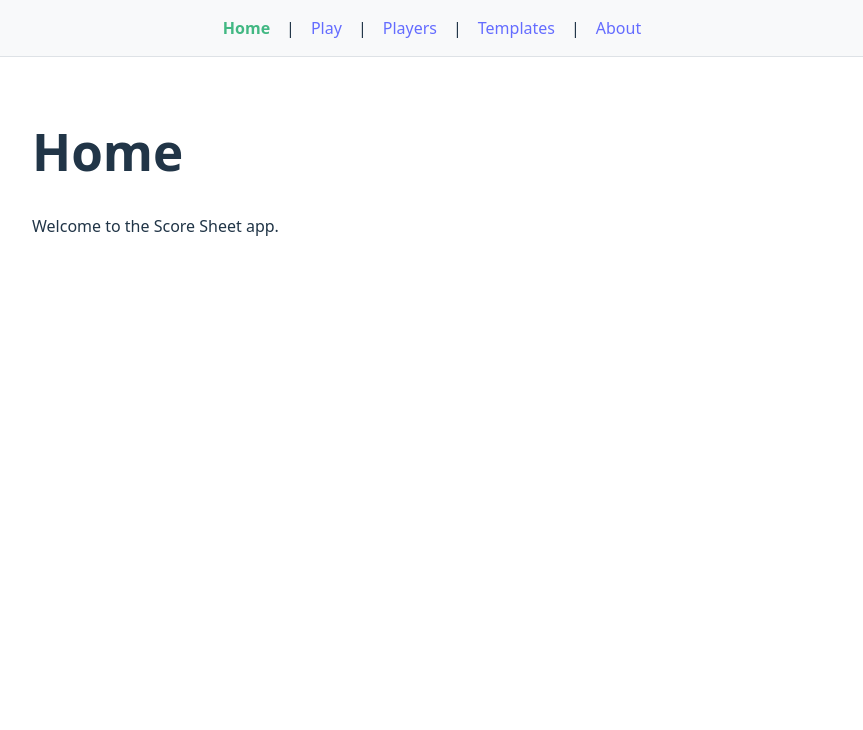
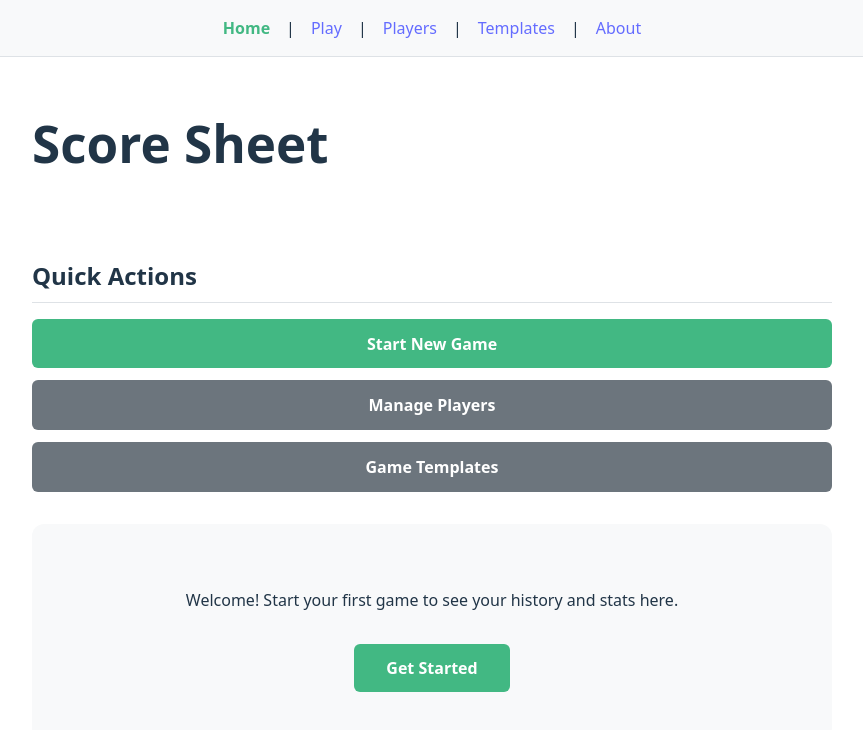
Before and after one commit to wynsome-apps/score-sheet, a Vue app: page / in a window 1280 px wide. Shown: the top 730 px of the page, without its empty margins (208-1071 px from the left). Built offline with nearby package versions, Linux system fonts and the light colour scheme.

Commit message:
phase 5: dashboard

```diff
--- a/src/App.vue
+++ b/src/App.vue
@@ -19,18 +19,39 @@ header {
   padding: 1rem;
   background-color: #f8f9fa;
   border-bottom: 1px solid #dee2e6;
+  position: sticky;
+  top: 0;
+  z-index: 100;
 }
 
 nav {
   display: flex;
   gap: 1rem;
   justify-content: center;
+  flex-wrap: wrap;
 }
 
 main {
-  padding: 2rem;
+  padding: 1.5rem;
   max-width: 800px;
   margin: 0 auto;
+  min-height: calc(100vh - 80px);
+}
+
+@media (prefers-color-scheme: dark) {
+  header {
+    background-color: #1a1a1a;
+    border-bottom-color: #333;
+  }
+}
+
+@media (max-width: 480px) {
+  main {
+    padding: 1rem;
+  }
+  nav {
+    gap: 0.5rem;
+  }
 }
 
 .router-link-active {
--- /dev/null
+++ b/src/stores/gameHistory.js
@@ -0,0 +1,37 @@
+import { defineStore } from 'pinia'
+import { ref, computed } from 'vue'
+
+export const useGameHistoryStore = defineStore('gameHistory', () => {
+  const history = ref(JSON.parse(localStorage.getItem('gameHistory') || '[]'))
+
+  function addGame(game) {
+    history.value.unshift(game)
+    // Keep last 100 games
+    if (history.value.length > 100) {
+      history.value = history.value.slice(0, 100)
+    }
+    saveToLocalStorage()
+  }
+
+  function saveToLocalStorage() {
+    localStorage.setItem('gameHistory', JSON.stringify(history.value))
+  }
+
+  const lastFiveGames = computed(() => history.value.slice(0, 5))
+
+  const topPlayers = computed(() => {
+    const playerCounts = {}
+    history.value.forEach(game => {
+      game.players.forEach(player => {
+        playerCounts[player.name] = (playerCounts[player.name] || 0) + 1
+      })
+    })
+
+    return Object.entries(playerCounts)
+      .map(([name, count]) => ({ name, count }))
+      .sort((a, b) => b.count - a.count)
+      .slice(0, 5)
+  })
+
+  return { history, addGame, lastFiveGames, topPlayers }
+})
--- a/src/stores/gameSession.js
+++ b/src/stores/gameSession.js
@@ -1,9 +1,11 @@
 import { defineStore } from 'pinia'
 import { ref, computed } from 'vue'
 import { nanoid } from 'nanoid'
+import { useGameHistoryStore } from './gameHistory'
 
 export const useGameSessionStore = defineStore('gameSession', () => {
   const activeGame = ref(JSON.parse(localStorage.getItem('activeGame') || 'null'))
+  const historyStore = useGameHistoryStore()
 
   function startGame(template, selectedPlayers) {
     activeGame.value = {
@@ -46,12 +48,28 @@ export const useGameSessionStore = defineStore('gameSession', () => {
     activeGame.value.isFinished = true
     activeGame.value.endTime = new Date().toISOString()
 
-    // Save to history (Phase 5 will use this, but good to have)
-    const history = JSON.parse(localStorage.getItem('gameHistory') || '[]')
-    history.unshift(activeGame.value)
-    localStorage.setItem('gameHistory', JSON.stringify(history.slice(0, 50))) // Keep last 50
+    // Calculate final scores and winner
+    const gameTotals = totals.value
+    activeGame.value.players.forEach((p, i) => {
+      p.totalScore = gameTotals[i]
+    })
 
-    saveToLocalStorage()
+    const scoringType = activeGame.value.template.scoringType
+    let winner
+    if (scoringType === 'reverse') {
+      // Lowest score wins
+      winner = activeGame.value.players.reduce((min, p) => p.totalScore < min.totalScore ? p : min, activeGame.value.players[0])
+    } else {
+      // Highest score wins
+      winner = activeGame.value.players.reduce((max, p) => p.totalScore > max.totalScore ? p : max, activeGame.value.players[0])
+    }
+    activeGame.value.winner = winner
+
+    // Save to history
+    historyStore.addGame({ ...activeGame.value })
+
+    activeGame.value = null
+    localStorage.removeItem('activeGame')
   }
 
   function cancelGame() {
--- a/src/views/GameTemplatesView.vue
+++ b/src/views/GameTemplatesView.vue
@@ -115,6 +115,18 @@ const deleteTemplate = (id) => {
 
 .add-btn {
   margin-bottom: 1rem;
+  background-color: #42b883;
+  color: white;
+  width: 100%;
+  padding: 1rem;
+  font-size: 1.1rem;
+}
+
+section {
+  background-color: #f8f9fa;
+  padding: 1.5rem;
+  border-radius: 8px;
+  border: 1px solid #dee2e6;
 }
 
 ul {
@@ -125,6 +137,10 @@ ul {
 li {
   padding: 1rem 0;
   border-bottom: 1px solid #eee;
+}
+
+li:last-child {
+  border-bottom: none;
 }
 
 .template-item {
@@ -141,15 +157,77 @@ li {
 
 .form-container {
   padding: 1.5rem;
-  border: 1px solid #ddd;
+  border: 1px solid #dee2e6;
   border-radius: 8px;
-  background-color: #f9f9f9;
+  background-color: #f8f9fa;
   color: #213547;
 }
 
+.form-group {
+  margin-bottom: 1.5rem;
+  display: flex;
+  flex-direction: column;
+  gap: 0.5rem;
+}
+
+label {
+  font-weight: bold;
+}
+
+.radio-group {
+  display: flex;
+  flex-direction: column;
+  gap: 0.75rem;
+}
+
+.radio-group label {
+  font-weight: normal;
+  display: flex;
+  align-items: center;
+  gap: 0.5rem;
+  padding: 0.5rem;
+  border: 1px solid #ccc;
+  border-radius: 4px;
+  background: white;
+  cursor: pointer;
+}
+
+input[id="name"] {
+  padding: 0.75rem;
+  border: 1px solid #ccc;
+  border-radius: 4px;
+  font-size: 1rem;
+}
+
+.form-actions {
+  display: flex;
+  gap: 0.5rem;
+  margin-top: 1rem;
+}
+
+.form-actions button {
+  flex: 1;
+  padding: 0.8rem;
+}
+
+button[type="submit"] {
+  background-color: #42b883;
+  color: white;
+}
+
+.actions {
+  display: flex;
+  gap: 0.5rem;
+}
+
+.delete-btn {
+  background-color: #e74c3c;
+  color: white;
+}
+
 @media (prefers-color-scheme: dark) {
-  .form-container {
-    background-color: #1a1a1a;
+  section, .form-container {
+    background-color: #2a2a2a;
     color: rgba(255, 255, 255, 0.87);
     border-color: #444;
   }
@@ -161,51 +239,16 @@ li {
   li {
     border-bottom-color: #333;
   }
-}
 
-.form-group {
-  margin-bottom: 1rem;
-  display: flex;
-  flex-direction: column;
-  gap: 0.5rem;
-}
+  .radio-group label {
+    background: #333;
+    border-color: #555;
+  }
 
-.radio-group {
-  display: flex;
-  flex-direction: column;
-  gap: 0.5rem;
-}
-
-.radio-group label {
-  font-weight: normal;
-  display: flex;
-  align-items: center;
-  gap: 0.5rem;
-}
-
-input[type="text"] {
-  padding: 0.5rem;
-  border: 1px solid #ccc;
-  border-radius: 4px;
-}
-
-.form-actions {
-  display: flex;
-  gap: 0.5rem;
-  margin-top: 1rem;
-}
-
-.actions {
-  display: flex;
-  gap: 0.5rem;
-}
-
-.delete-btn {
-  background-color: #ff4d4d;
-  color: white;
-}
-
-.delete-btn:hover {
-  background-color: #ff3333;
+  input[id="name"] {
+    background-color: #333;
+    border-color: #555;
+    color: white;
+  }
 }
 </style>
--- a/src/views/HomeView.vue
+++ b/src/views/HomeView.vue
@@ -1,6 +1,244 @@
+<script setup>
+import { computed } from 'vue'
+import { useRouter } from 'vue-router'
+import { useGameHistoryStore } from '../stores/gameHistory'
+import { useGameSessionStore } from '../stores/gameSession'
+
+const historyStore = useGameHistoryStore()
+const sessionStore = useGameSessionStore()
+const router = useRouter()
+
+const lastFiveGames = computed(() => historyStore.lastFiveGames)
+const topPlayers = computed(() => historyStore.topPlayers)
+
+function formatDate(dateString) {
+  if (!dateString) return ''
+  const date = new Date(dateString)
+  return date.toLocaleDateString() + ' ' + date.toLocaleTimeString([], { hour: '2-digit', minute: '2-digit' })
+}
+
+function quickStart(game) {
+  const template = game.template
+  const players = game.players.map(p => ({ id: p.id, name: p.name }))
+  sessionStore.startGame(template, players)
+  router.push('/play')
+}
+</script>
+
 <template>
-  <div>
-    <h1>Home</h1>
-    <p>Welcome to the Score Sheet app.</p>
+  <div class="dashboard">
+    <h1>Score Sheet</h1>
+
+    <div v-if="sessionStore.activeGame" class="active-game-banner">
+      <p>You have an active game: <strong>{{ sessionStore.activeGame.template.name }}</strong></p>
+      <RouterLink to="/play" class="btn-resume">Resume Game</RouterLink>
+    </div>
+
+    <section v-if="lastFiveGames.length > 0" class="dashboard-section">
+      <h2>Recent Games</h2>
+      <div class="games-list">
+        <div v-for="game in lastFiveGames" :key="game.id" class="game-card">
+          <div class="game-info">
+            <h3>{{ game.template.name }}</h3>
+            <p class="game-date">{{ formatDate(game.endTime) }}</p>
+            <p v-if="game.winner" class="game-winner">
+              Winner: <strong>{{ game.winner.name }}</strong> ({{ game.winner.totalScore }})
+            </p>
+          </div>
+          <button @click="quickStart(game)" class="btn-quick-start">
+            Replay
+          </button>
+        </div>
+      </div>
+    </section>
+
+    <div class="dashboard-grid">
+      <section v-if="topPlayers.length > 0" class="dashboard-section">
+        <h2>Top Players</h2>
+        <ul class="stats-list">
+          <li v-for="player in topPlayers" :key="player.name">
+            <span class="player-name">{{ player.name }}</span>
+            <span class="player-count">{{ player.count }} games</span>
+          </li>
+        </ul>
+      </section>
+
+      <section class="dashboard-section quick-actions">
+        <h2>Quick Actions</h2>
+        <div class="action-buttons">
+          <RouterLink to="/play" class="action-btn">Start New Game</RouterLink>
+          <RouterLink to="/players" class="action-btn secondary">Manage Players</RouterLink>
+          <RouterLink to="/game-templates" class="action-btn secondary">Game Templates</RouterLink>
+        </div>
+      </section>
+    </div>
+
+    <div v-if="lastFiveGames.length === 0" class="welcome-message">
+      <p>Welcome! Start your first game to see your history and stats here.</p>
+      <RouterLink to="/play" class="btn-start">Get Started</RouterLink>
+    </div>
   </div>
 </template>
+
+<style scoped>
+.dashboard {
+  display: flex;
+  flex-direction: column;
+  gap: 2rem;
+}
+
+.active-game-banner {
+  background-color: #42b883;
+  color: white;
+  padding: 1rem;
+  border-radius: 8px;
+  display: flex;
+  justify-content: space-between;
+  align-items: center;
+  flex-wrap: wrap;
+  gap: 1rem;
+}
+
+.btn-resume {
+  background-color: white;
+  color: #42b883;
+  padding: 0.5rem 1rem;
+  border-radius: 4px;
+  text-decoration: none;
+  font-weight: bold;
+}
+
+.dashboard-section h2 {
+  margin-bottom: 1rem;
+  font-size: 1.5rem;
+  border-bottom: 1px solid #dee2e6;
+  padding-bottom: 0.5rem;
+}
+
+.games-list {
+  display: flex;
+  flex-direction: column;
+  gap: 1rem;
+}
+
+.game-card {
+  display: flex;
+  justify-content: space-between;
+  align-items: center;
+  padding: 1rem;
+  background-color: #f8f9fa;
+  border-radius: 8px;
+  border: 1px solid #dee2e6;
+}
+
+.game-info h3 {
+  margin: 0;
+  font-size: 1.2rem;
+}
+
+.game-date {
+  font-size: 0.85rem;
+  color: #6c757d;
+  margin: 0.25rem 0;
+}
+
+.game-winner {
+  margin: 0.5rem 0 0 0;
+}
+
+.btn-quick-start {
+  background-color: #e9ecef;
+  border: 1px solid #ced4da;
+  padding: 0.5rem 1rem;
+  border-radius: 4px;
+  cursor: pointer;
+}
+
+.dashboard-grid {
+  display: grid;
+  grid-template-columns: repeat(auto-fit, minmax(300px, 1fr));
+  gap: 2rem;
+}
+
+.stats-list {
+  list-style: none;
+  padding: 0;
+  margin: 0;
+}
+
+.stats-list li {
+  display: flex;
+  justify-content: space-between;
+  padding: 0.75rem 0;
+  border-bottom: 1px solid #f1f3f5;
+}
+
+.stats-list li:last-child {
+  border-bottom: none;
+}
+
+.player-name {
+  font-weight: 500;
+}
+
+.player-count {
+  color: #6c757d;
+}
+
+.action-buttons {
+  display: flex;
+  flex-direction: column;
+  gap: 0.75rem;
+}
+
+.action-btn {
+  display: block;
+  text-align: center;
+  padding: 0.8rem;
+  background-color: #42b883;
+  color: white;
+  text-decoration: none;
+  border-radius: 6px;
+  font-weight: bold;
+}
+
+.action-btn.secondary {
+  background-color: #6c757d;
+}
+
+.welcome-message {
+  text-align: center;
+  padding: 3rem 1rem;
+  background-color: #f8f9fa;
+  border-radius: 12px;
+}
+
+.btn-start {
+  display: inline-block;
+  margin-top: 1rem;
+  padding: 0.75rem 2rem;
+  background-color: #42b883;
+  color: white;
+  text-decoration: none;
+  border-radius: 6px;
+  font-weight: bold;
+}
+
+@media (prefers-color-scheme: dark) {
+  .game-card, .welcome-message {
+    background-color: #2a2a2a;
+    border-color: #444;
+  }
+  .game-date, .player-count {
+    color: #aaa;
+  }
+  .btn-quick-start {
+    background-color: #333;
+    border-color: #555;
+    color: white;
+  }
+  .stats-list li {
+    border-bottom-color: #333;
+  }
+}
+</style>
--- a/src/views/PlayersView.vue
+++ b/src/views/PlayersView.vue
@@ -80,16 +80,30 @@ const deletePlayer = (id) => {
   gap: 2rem;
 }
 
+section {
+  background-color: #f8f9fa;
+  padding: 1.5rem;
+  border-radius: 8px;
+  border: 1px solid #dee2e6;
+}
+
+h2 {
+  margin-top: 0;
+  margin-bottom: 1rem;
+  font-size: 1.25rem;
+}
+
 form {
   display: flex;
   gap: 0.5rem;
 }
 
 input {
-  padding: 0.5rem;
+  padding: 0.75rem;
   border: 1px solid #ccc;
   border-radius: 4px;
   flex-grow: 1;
+  font-size: 1rem;
 }
 
 ul {
@@ -98,8 +112,12 @@ ul {
 }
 
 li {
-  padding: 0.5rem 0;
+  padding: 0.75rem 0;
   border-bottom: 1px solid #eee;
+}
+
+li:last-child {
+  border-bottom: none;
 }
 
 .player-item {
@@ -114,11 +132,22 @@ li {
 }
 
 .delete-btn {
-  background-color: #ff4d4d;
+  background-color: #e74c3c;
   color: white;
 }
 
-.delete-btn:hover {
-  background-color: #ff3333;
+@media (prefers-color-scheme: dark) {
+  section {
+    background-color: #2a2a2a;
+    border-color: #444;
+  }
+  li {
+    border-bottom-color: #333;
+  }
+  input {
+    background-color: #333;
+    border-color: #555;
+    color: white;
+  }
 }
 </style>
```
Also changed, not shown: 1 other file (tests, documents, lock files or other folders).
